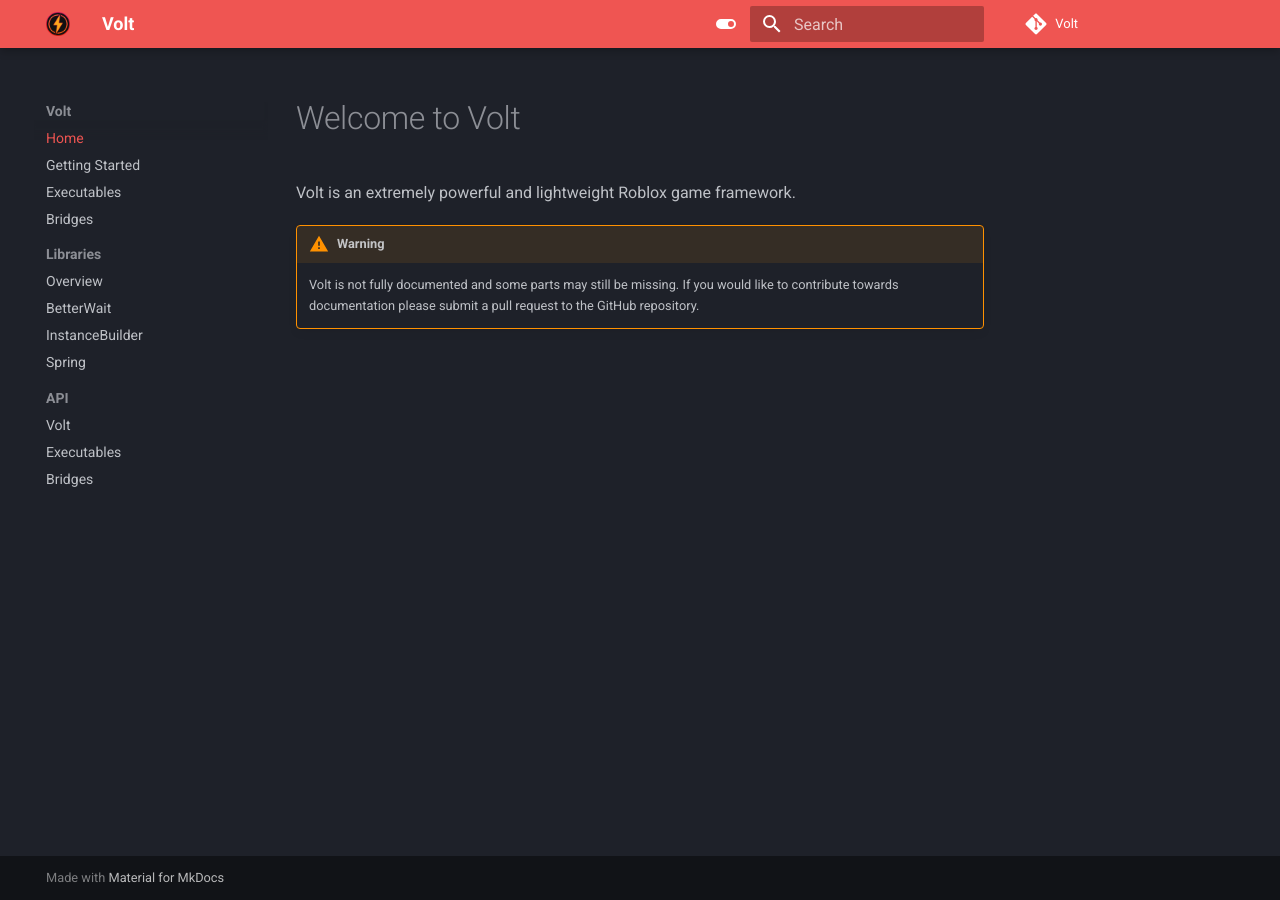
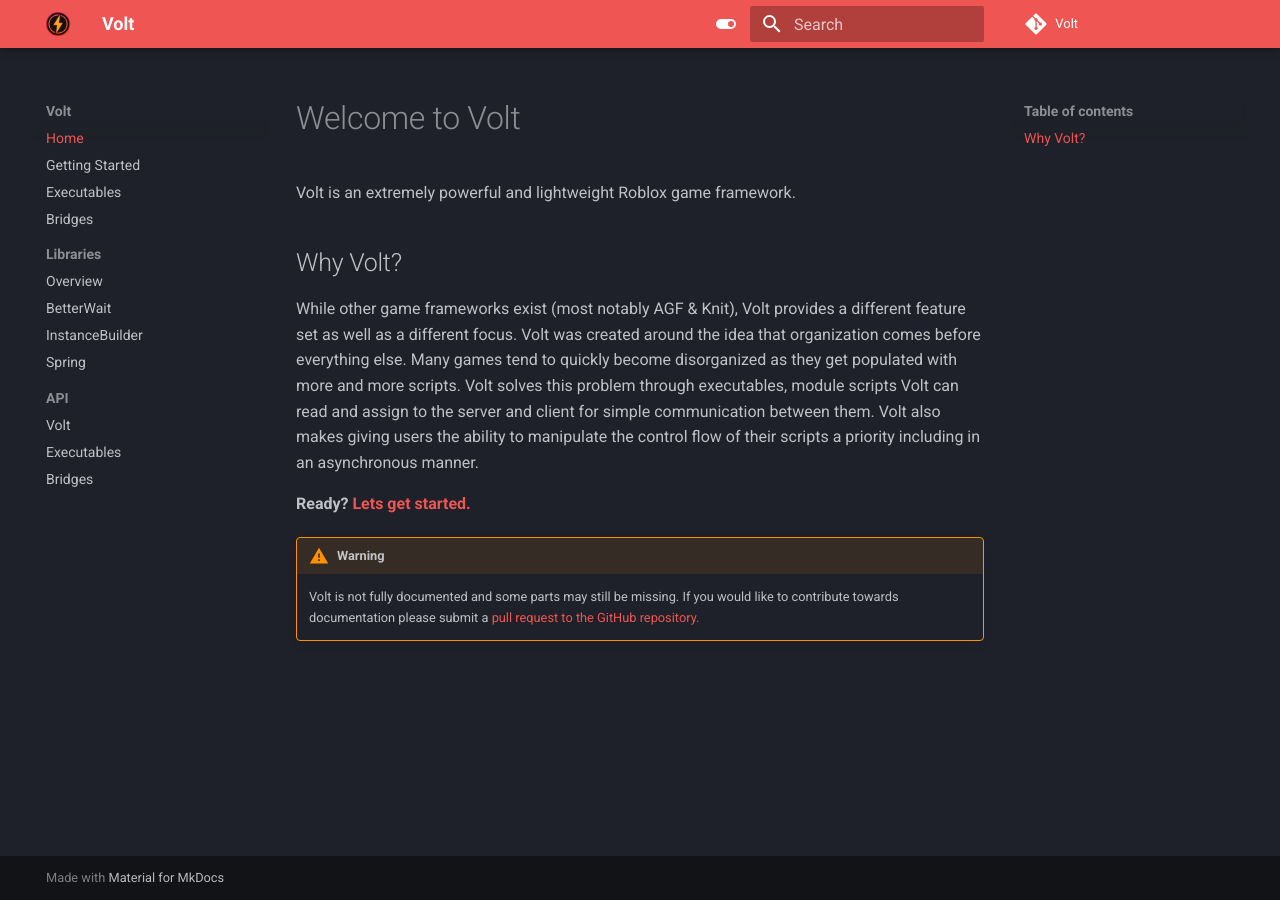
Before and after one commit to astrealRBLX/Volt, an MkDocs documentation site: the page built from docs/index.md, in a window 1280 px wide. Built offline with MkDocs 1.6.1 and Material for MkDocs 9.7.7, drawn with Linux system fonts in a browser that asks for light colours; comment, search, counter and statistics services are not loaded.

Commit message:
Changed index.md

```diff
--- a/docs/index.md
+++ b/docs/index.md
@@ -1,5 +1,10 @@
 # Welcome to Volt
 Volt is an extremely powerful and lightweight Roblox game framework.
 
+## Why Volt?
+While other game frameworks exist (most notably AGF & Knit), Volt provides a different feature set as well as a different focus. Volt was created around the idea that organization comes before everything else. Many games tend to quickly become disorganized as they get populated with more and more scripts. Volt solves this problem through executables, module scripts Volt can read and assign to the server and client for simple communication between them. Volt also makes giving users the ability to manipulate the control flow of their scripts a priority including in an asynchronous manner.
+
+**Ready? [Lets get started.](https://astrealrblx.github.io/volt/start/)**
+
 !!! warning
-    Volt is not fully documented and some parts may still be missing. If you would like to contribute towards documentation please submit a pull request to the GitHub repository.
+    Volt is not fully documented and some parts may still be missing. If you would like to contribute towards documentation please submit a [pull request to the GitHub repository.](https://github.com/astrealRBLX/volt)
```
